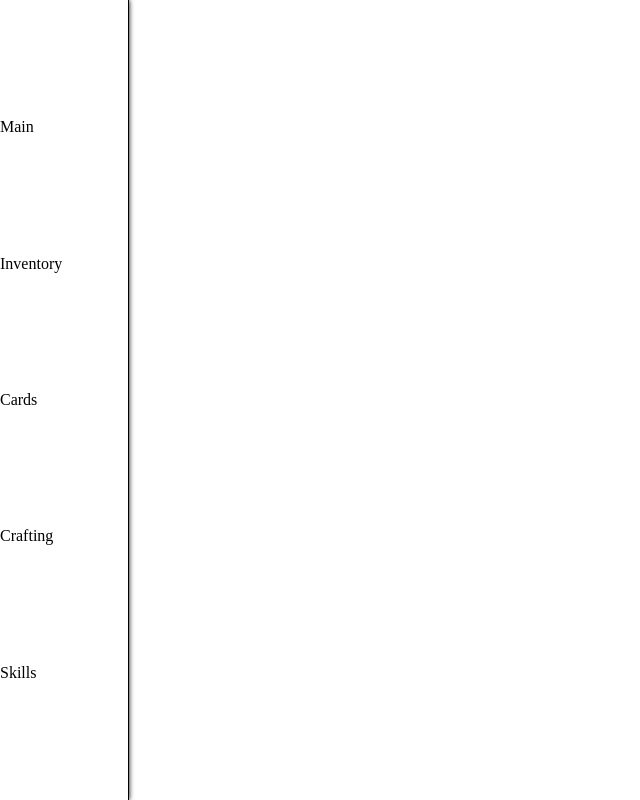
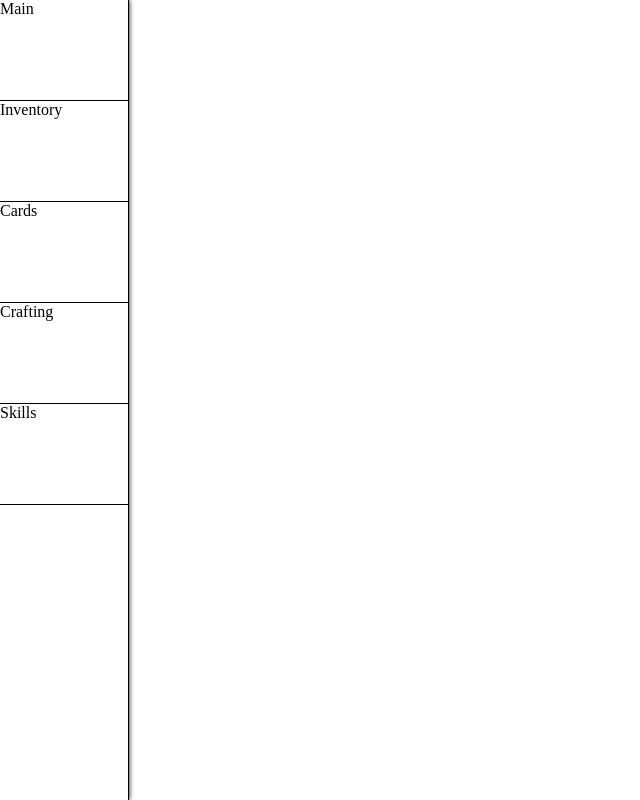
Before and after one commit to nwdamgaard/card-looter-idle, a plain HTML site: page index.html in a window 1280 px wide. Shown: the whole page, without its empty margins (0-640 px from the left). Drawn offline with Linux system fonts and the light colour scheme.

Commit message:
add styling for screen choices

```diff
--- a/style.css
+++ b/style.css
@@ -14,7 +14,14 @@
 
     display: flex;
     flex-direction: column;
-    justify-content: space-evenly;
+    justify-content: flex-start;
+}
+
+.screen-choice {
+    height: 100px;
+
+    border-bottom-style: solid;
+    border-bottom-width: 1px;
 }
 
 body {
```
